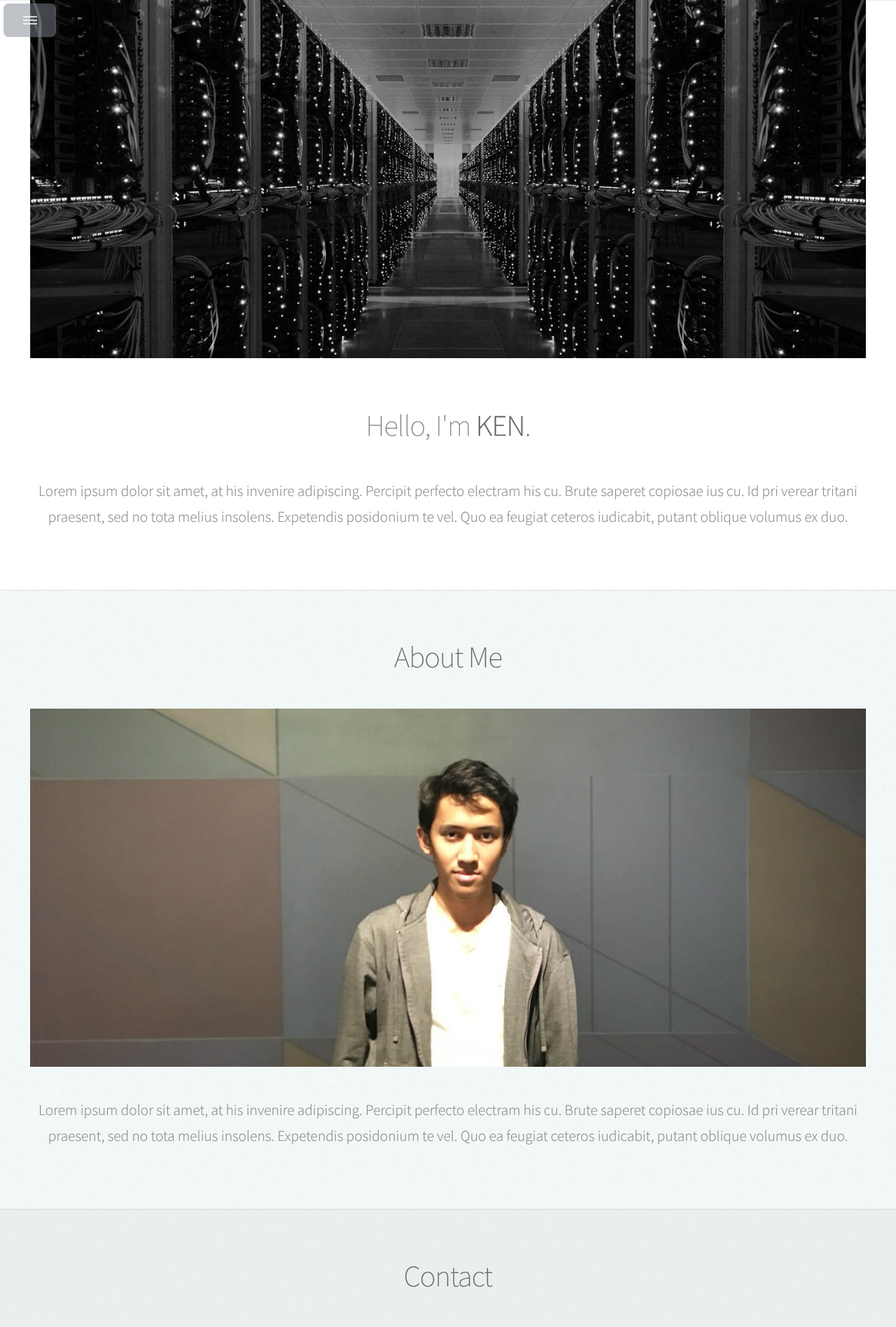
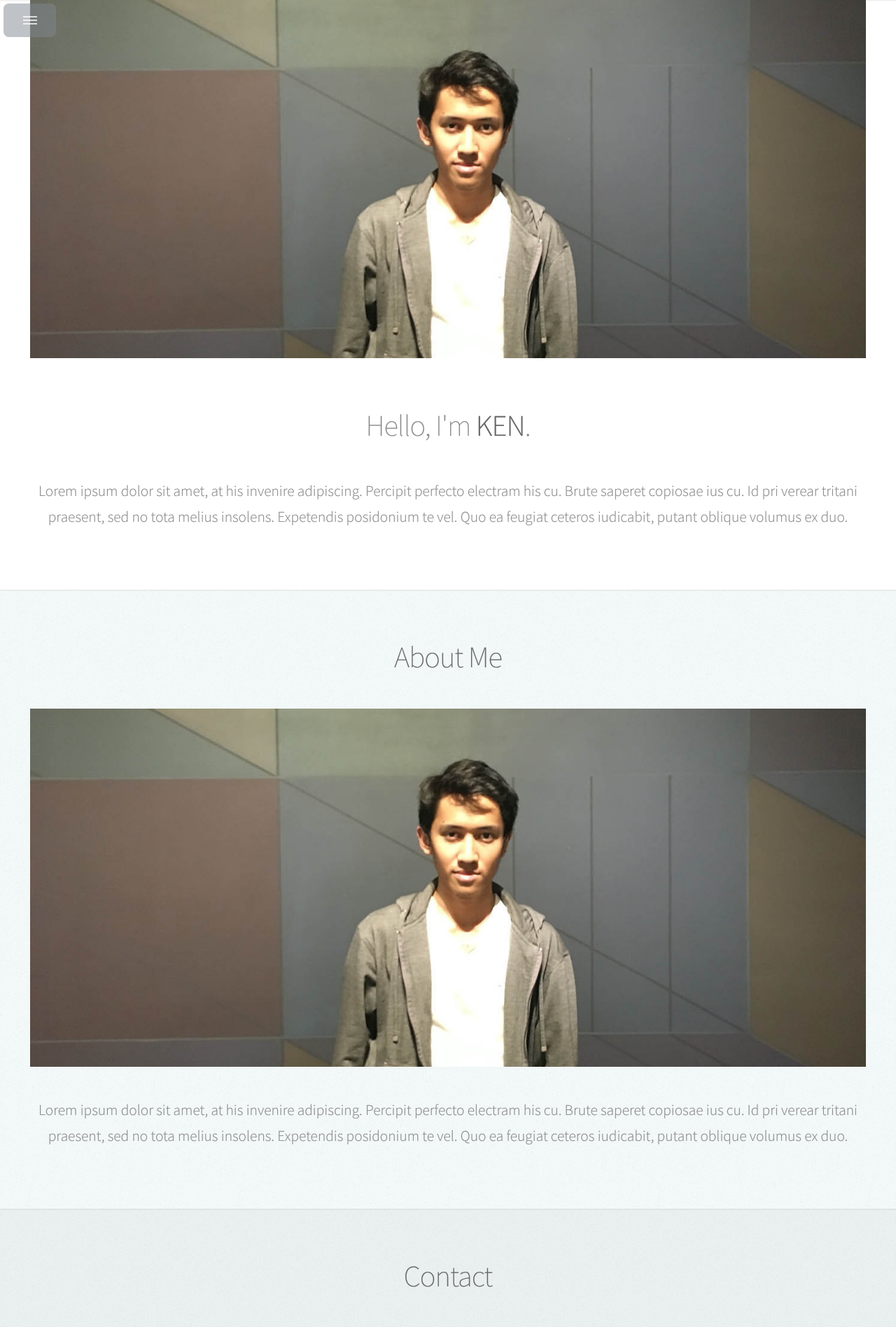
Before and after one commit to ken-kurniawanen/kurniawanen.github.io, a Jekyll site: the page built from index.html, in a window 1280 px wide. Shown: the top 1897 px of the page at 70% size. Built offline with Jekyll 4.4.1, drawn with Linux system fonts in a browser that asks for light colours; Markdown is read by kramdown in place of the engine named in the settings.

Commit message:
all same pic

```diff
--- a/_includes/main.html
+++ b/_includes/main.html
@@ -7,7 +7,7 @@
 					<section id="top" class="one">
 						<div class="container">
 
-							<a href="#" class="image featured"><img src="images/pic01.jpg" alt="" /></a>
+							<a href="#" class="image featured"><img src="images/about.jpg" alt="" /></a>
 
 							<header>
 								<h2 class="alt">Hello, I'm <strong>KEN</strong>.
@@ -49,7 +49,7 @@
 							<header>
 								<h2>Contact</h2>
 							</header>
-					<a href="#" class="image featured"><img src="images/notebook.jpg" alt="" /></a>
+					<a href="#" class="image featured"><img src="images/about.jpg" alt="" /></a>
 							<p>You can reach me at <br />
 
 				<a href="mailto:kurniawanekn@gmail.com">kurniawanekn@gmail.com</a> <br />
```
